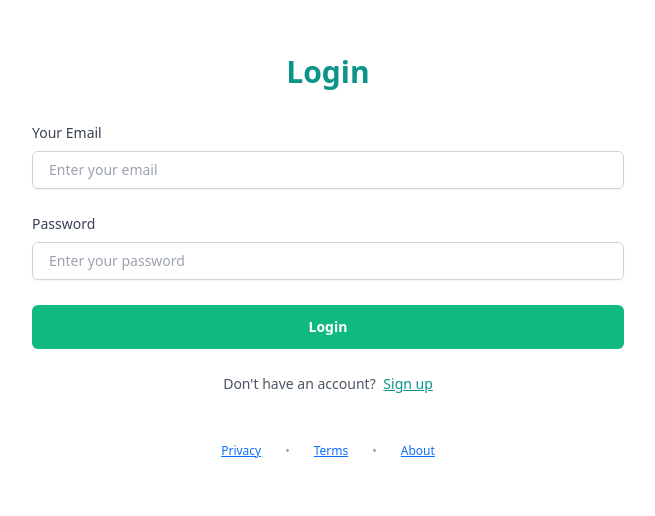
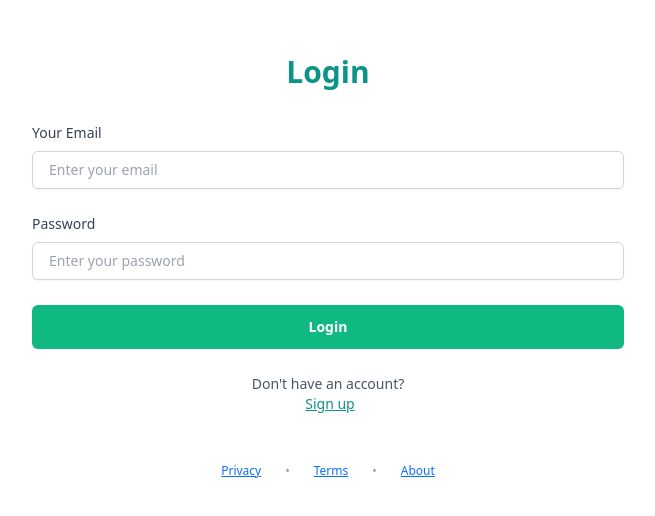
Before and after one commit to sajid2013/Human-Resource-Management, a Next.js app: page /login in a window 1280 px wide. Shown: the part 114-630 px from the top of the page, without its empty margins (312-967 px from the left). Built offline with nearby package versions, Linux system fonts and the light colour scheme.

Commit message:
fixed signup code

```diff
--- a/src/app/login/page.jsx
+++ b/src/app/login/page.jsx
@@ -82,7 +82,7 @@ export default function LoginPage() {
 
           {/* Don't have an account */}
           <div className="text-center text-sm text-gray-600">
-            Don't have an account?{' '}
+            <div>Don't have an account?</div>
             <a href="../signup" className="login">
               Sign up
             </a>
```
